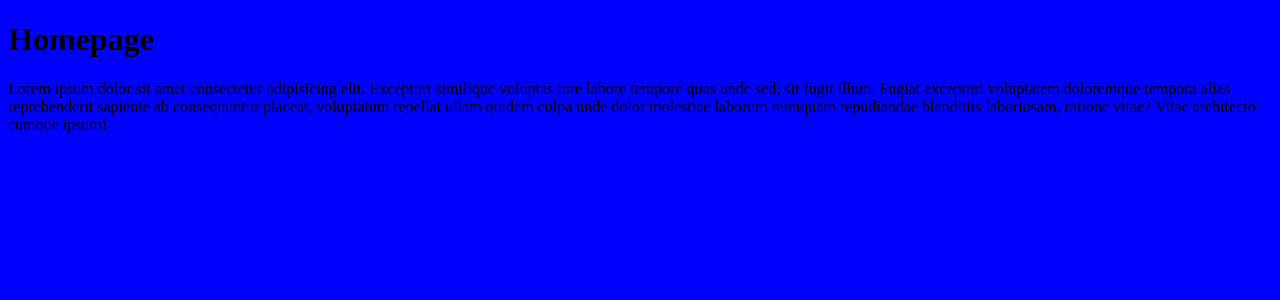
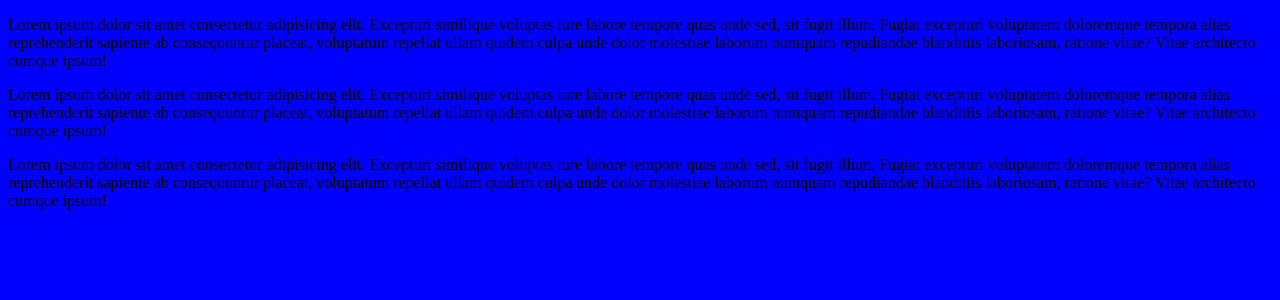
Before and after one commit to valdadyne/portfolio-backend, a Jekyll site: the page built from blog/index.md, in a window 1280 px wide. Shown: the top 300 px of the page. Built offline with Jekyll 4.4.1, drawn with Linux system fonts in a browser that asks for light colours.

```diff
--- a/blog/index.md
+++ b/blog/index.md
@@ -1,10 +1,11 @@
 ---
-title: Homepage
+title: Rodgers Gitau
+description: Some Content Here
 layout: default
 ---
 
-# {{ page.title }}
+Lorem ipsum dolor sit amet consectetur adipisicing elit. Excepturi similique voluptas iure labore tempore quas unde sed, sit fugit illum. Fugiat excepturi voluptatem doloremque tempora alias reprehenderit sapiente ab consequuntur placeat, voluptatum repellat ullam quidem culpa unde dolor molestiae laborum numquam repudiandae blanditiis laboriosam, ratione vitae? Vitae architecto cumque ipsum!
 
-<p> Lorem ipsum dolor sit amet consectetur adipisicing elit. Excepturi similique voluptas iure labore tempore quas unde sed, sit fugit illum. Fugiat excepturi voluptatem doloremque tempora alias reprehenderit sapiente ab consequuntur placeat, voluptatum repellat ullam quidem culpa unde dolor molestiae laborum numquam repudiandae blanditiis laboriosam, ratione vitae? Vitae architecto cumque ipsum! </p>
+Lorem ipsum dolor sit amet consectetur adipisicing elit. Excepturi similique voluptas iure labore tempore quas unde sed, sit fugit illum. Fugiat excepturi voluptatem doloremque tempora alias reprehenderit sapiente ab consequuntur placeat, voluptatum repellat ullam quidem culpa unde dolor molestiae laborum numquam repudiandae blanditiis laboriosam, ratione vitae? Vitae architecto cumque ipsum!
 
-<!-- This is my homepage in jekyll.... yay!! -->
+Lorem ipsum dolor sit amet consectetur adipisicing elit. Excepturi similique voluptas iure labore tempore quas unde sed, sit fugit illum. Fugiat excepturi voluptatem doloremque tempora alias reprehenderit sapiente ab consequuntur placeat, voluptatum repellat ullam quidem culpa unde dolor molestiae laborum numquam repudiandae blanditiis laboriosam, ratione vitae? Vitae architecto cumque ipsum!
```
